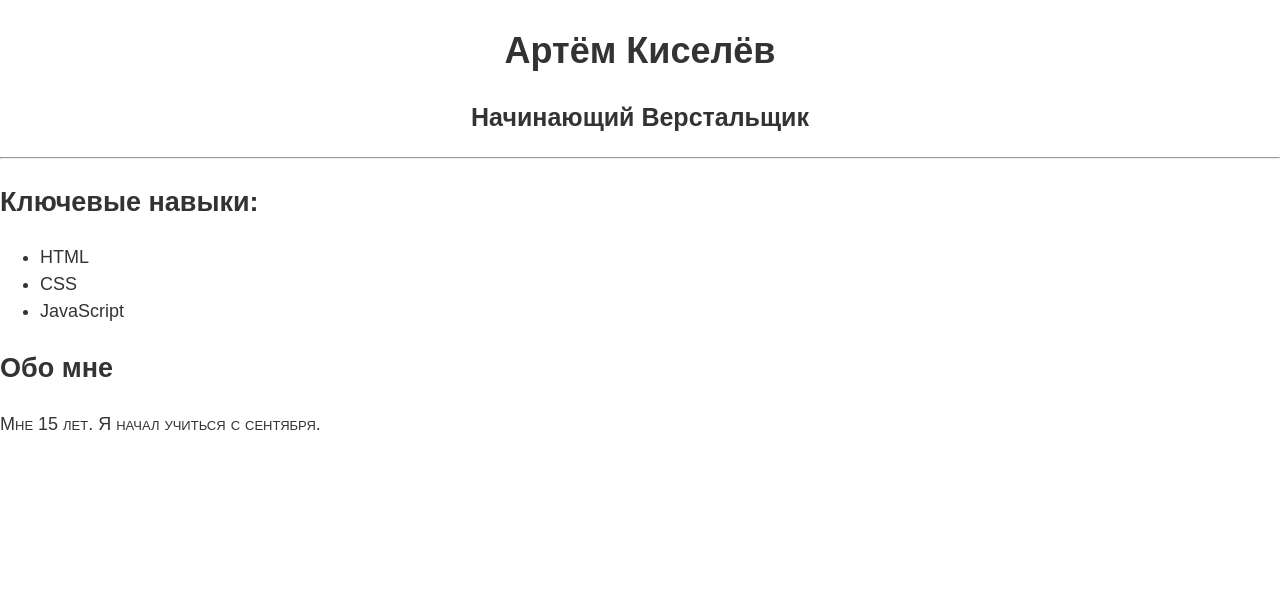
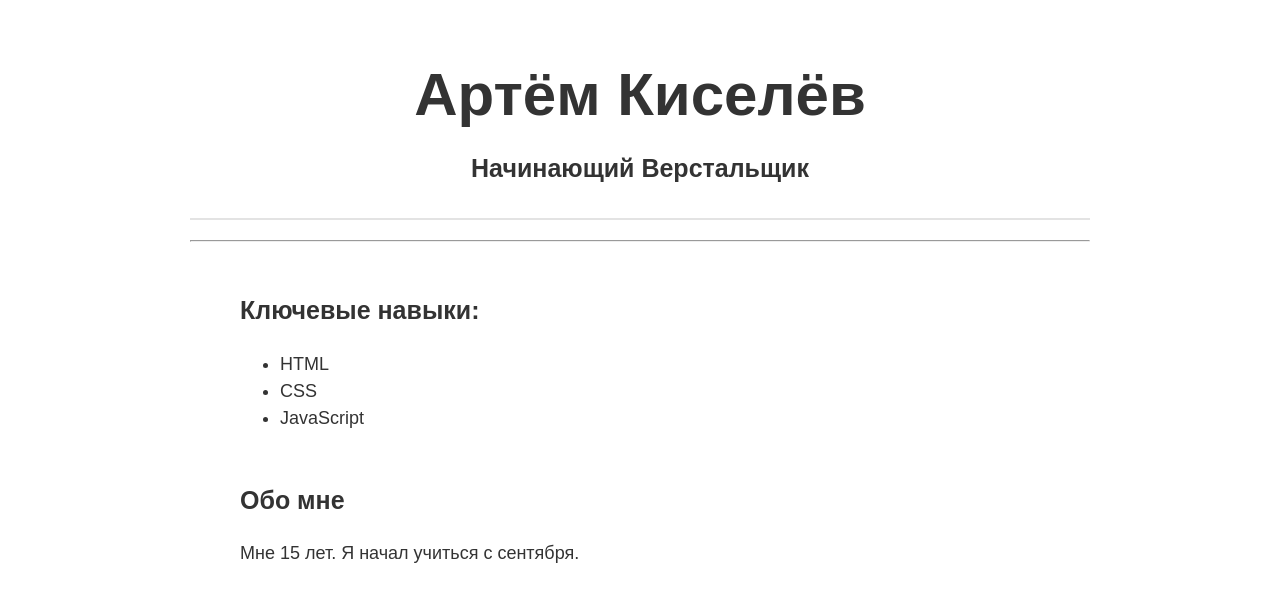
Before and after one commit to artik147-ui/art-kiselev, a plain HTML site: page index.html in a window 1280 px wide. Drawn offline with Linux system fonts and the light colour scheme.

Commit message:
Update style.css

```diff
--- a/style.css
+++ b/style.css
@@ -1,24 +1,55 @@
-
 body {
   margin: 0;
+
 
   color: #333;
   font-size: 18px;
   font-family: sans-serif;
   line-height: 1.5;
 
-}
-h1 {
-    text-align: center;
-    font-size: 36px;
-    margin-bottom: 0;
+
 }
 
-main > h2 {
-	text-align: center;
-	font-size: 25px;
+
+h1 {
+  margin-top: 50px;
+  margin-bottom: 10px;
+
+  font-size: 60px;
+  text-align: center;
 }
 
-p {
-  font-variant: small-caps;
+
+
+h2 {
+
+  margin-top: 0px;
+  padding-bottom: 30px;
+  border-bottom: 2px solid #e3e3e3;
+
+  font-size: 25px;
+  text-align: center;
+
+
 }
+
+main {
+  width: 900px;
+  margin: auto;
+}
+
+section {
+  margin: 50px 0px;
+  padding: 0px 50px;
+}
+
+section > h2 {
+  padding: 0px;
+  border: none;
+
+  text-align: left;
+}
+
+ul {
+  margin-bottom: 10px;
+}
```
